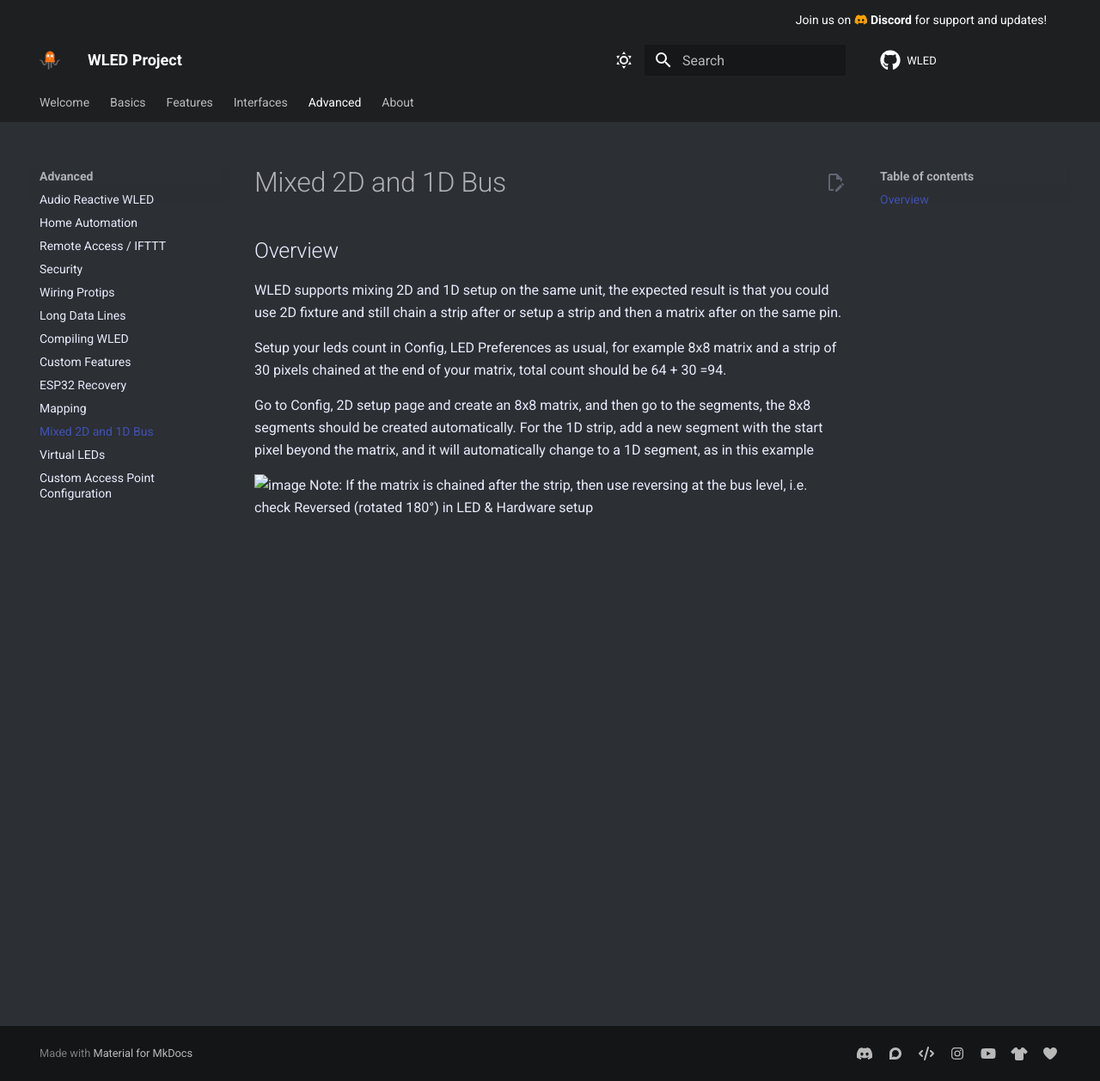
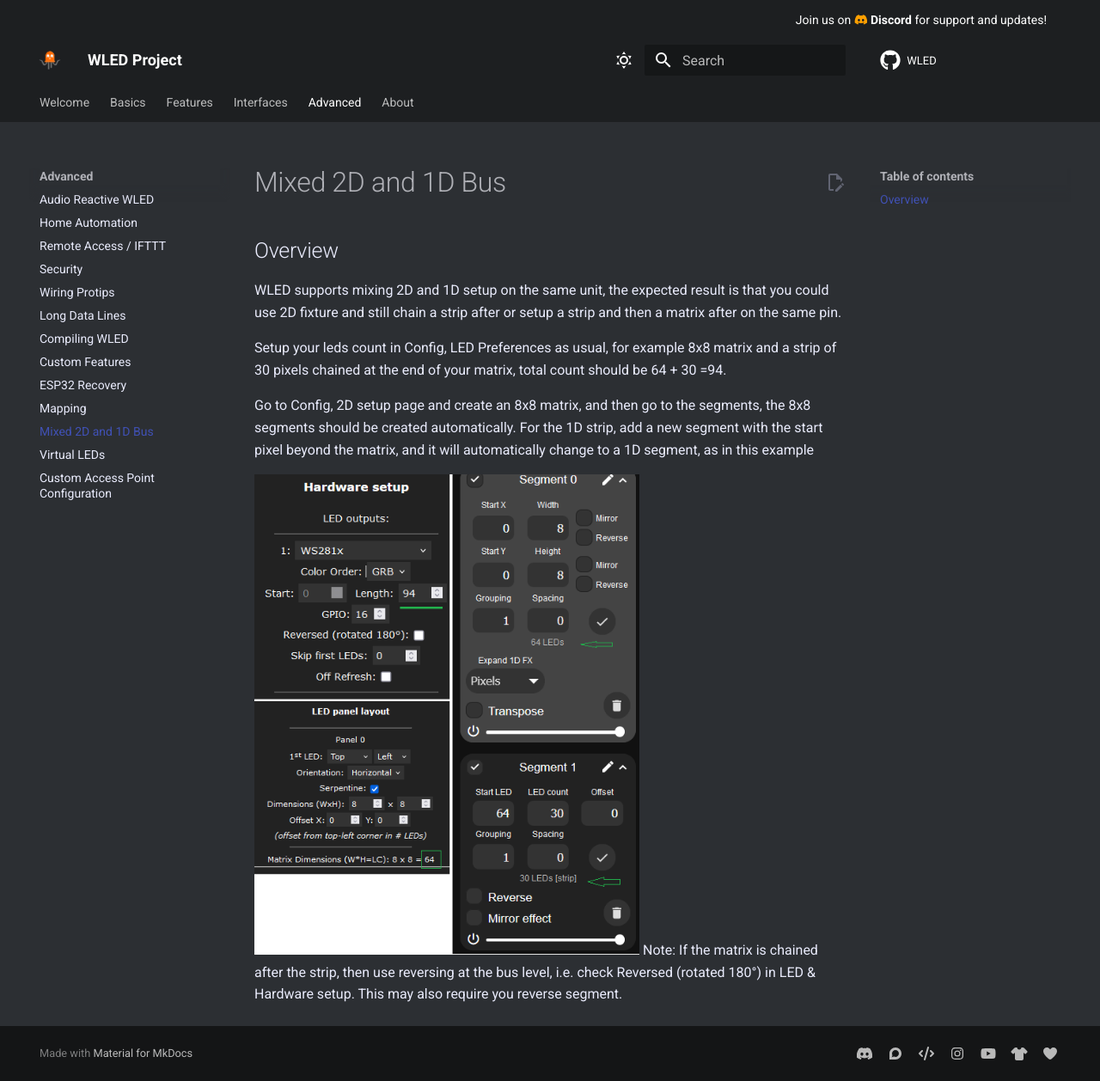
Before and after one commit to Aircoookie/WLED-Docs, an MkDocs documentation site: the page built from docs/advanced/2d-1d-Mixed-Setup.md, in a window 1280 px wide and 1258 px high. Shown: the whole window at 86% size. Built offline with MkDocs 1.6.1 and Material for MkDocs 9.7.7, drawn with Linux system fonts in a browser that asks for light colours; comment, search, counter and statistics services are not loaded.

Commit message:
Fix image

```diff
--- a/docs/advanced/2d-1d-Mixed-Setup.md
+++ b/docs/advanced/2d-1d-Mixed-Setup.md
@@ -13,5 +13,5 @@
 
 Go to Config, 2D setup page and create an 8x8 matrix, and then go to the segments, the 8x8 segments should be created automatically. For the 1D strip, add a new segment with the start pixel beyond the matrix, and it will automatically change to a 1D segment, as in this example
 
-<img width="448" alt="image" src="../assets/images/content/2D-1D-MIX.png">
-Note: If the matrix is chained after the strip, then use reversing at the bus level, i.e. check Reversed (rotated 180°) in LED & Hardware setup
+<img width="448" alt="example" src="/assets/images/content/2D-1D-MIX.png">
+Note: If the matrix is chained after the strip, then use reversing at the bus level, i.e. check Reversed (rotated 180°) in LED & Hardware setup. This may also require you reverse segment.
```
